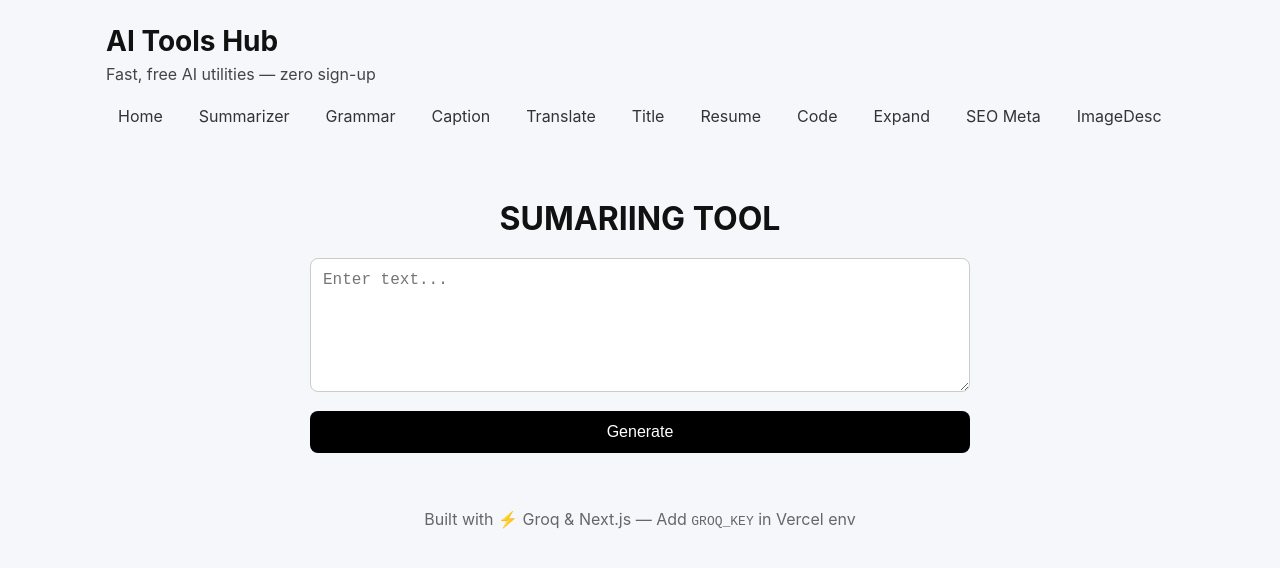
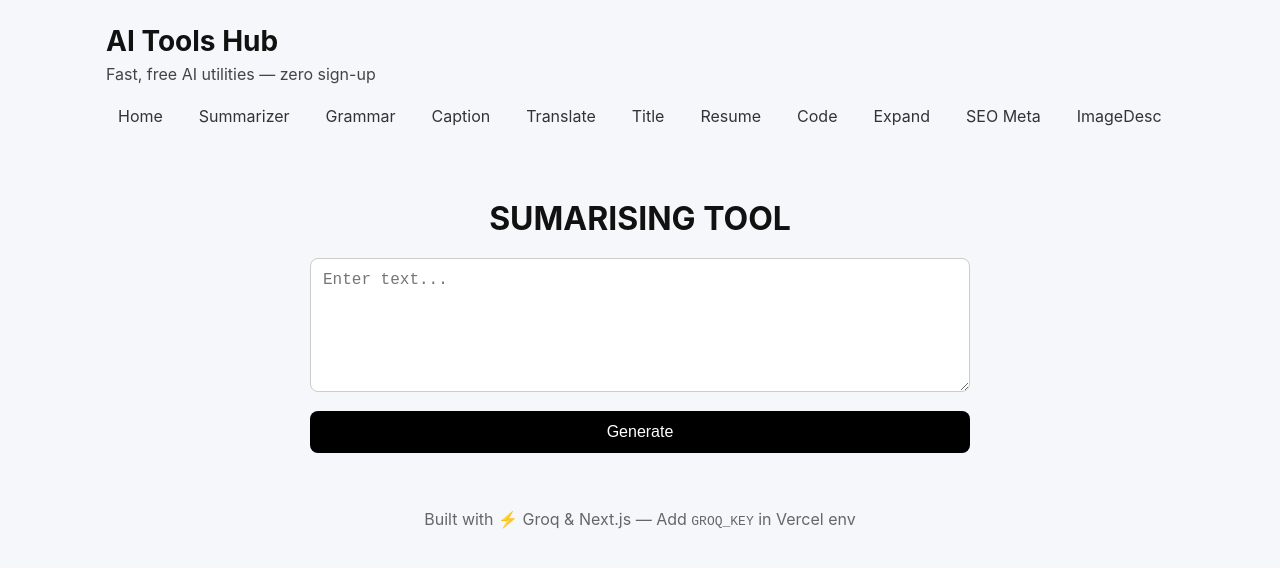
Before and after one commit to silunaya/ai-tools-hub, a Next.js app: page /tools/summarizer in a window 1280 px wide. Shown: the top 568 px of the page. Built offline with nearby package versions, Linux system fonts and the light colour scheme.

Commit message:
Update page.jsx

```diff
--- a/app/tools/summarizer/page.jsx
+++ b/app/tools/summarizer/page.jsx
@@ -34,7 +34,7 @@ export default function ToolPage() {
       width: "100%"
     }}>
       <h1 style={{ textAlign: "center", marginBottom: "20px" }}>
-        SUMARIING TOOL
+        SUMARISING TOOL
       </h1>
 
       <textarea
```
